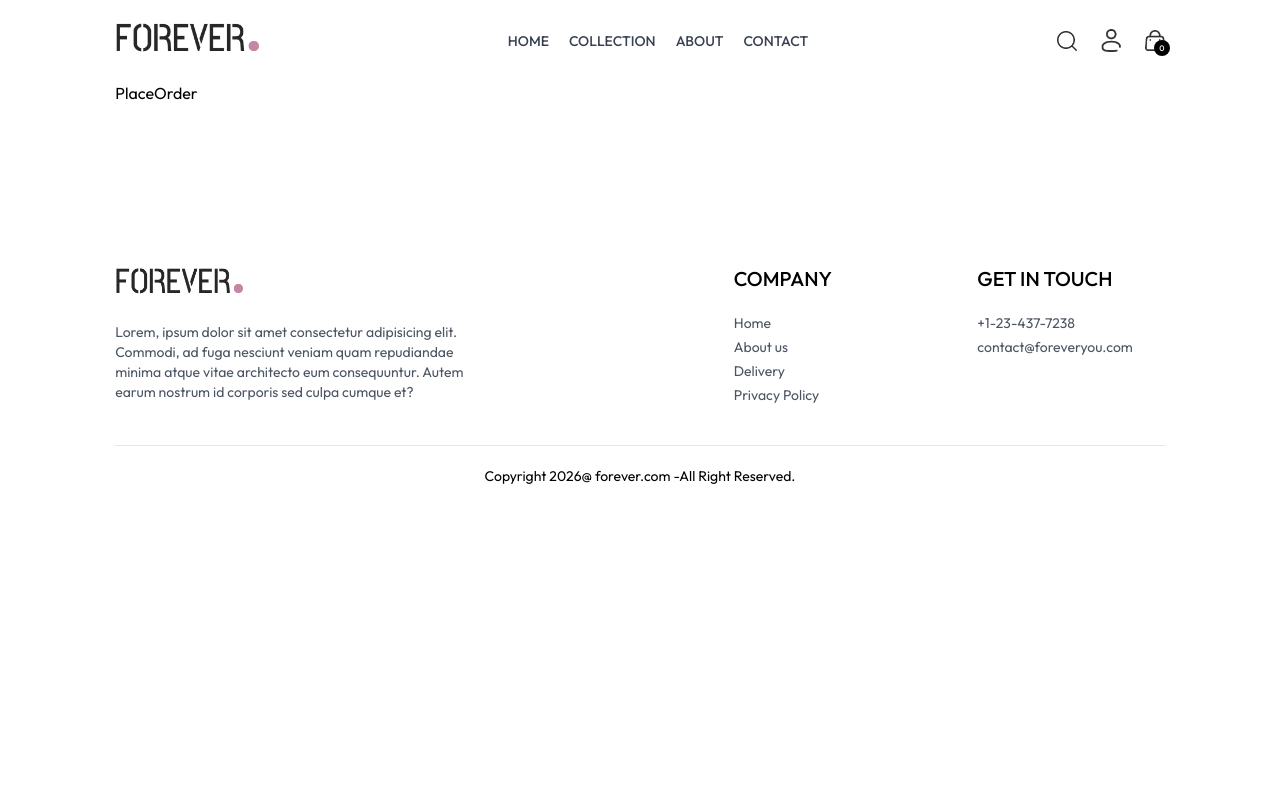
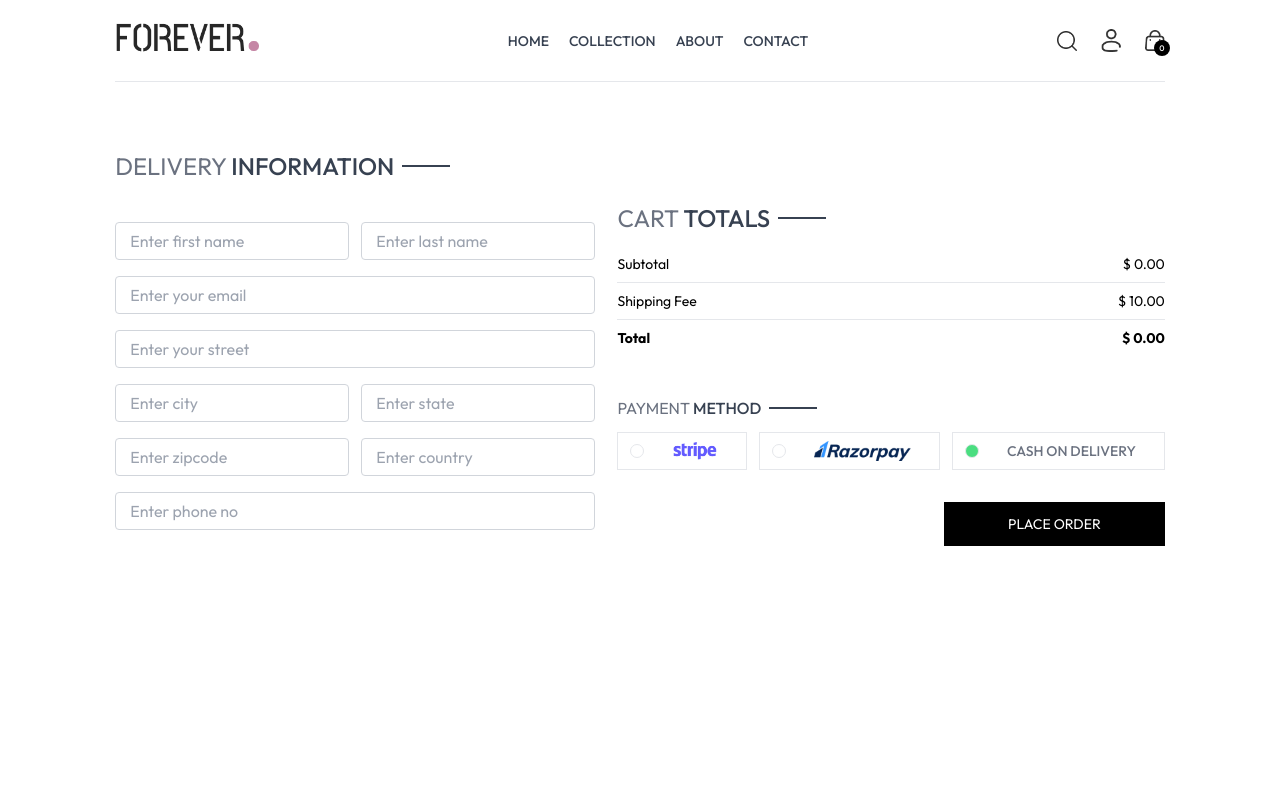
Before and after one commit to Abhinav-Kumar-Bindra21/E-Commerce, a React (Vite) app in the folder frontend/: page /place-order in a window 1280 px wide. Shown: the top 800 px of the page. Built offline with nearby package versions, Linux system fonts and the light colour scheme.

Commit message:
placeorder page ui done

```diff
--- a/frontend/src/pages/PlaceOrder.jsx
+++ b/frontend/src/pages/PlaceOrder.jsx
@@ -1,7 +1,109 @@
-import React from "react";
+import React, { useContext, useState } from "react";
+import Title from "../components/Title";
+import CartTotal from "../components/CartTotal";
+import { assets } from "../assets/frontend_assets/assets";
+import { ShopContext } from "../context/ShopContext";
 
 const PlaceOrder = () => {
-  return <div>PlaceOrder</div>;
+  const { navigate } = useContext(ShopContext);
+  const [method, setMethod] = useState("cod");
+  return (
+    <div className="flex flex-col sm:flex-row justify-between gap-4 pt-5 sm:pt-14 min-h-[80vh] border-t">
+      {/* ---------------------Left Side --------------------------------- */}
+      <div className="flex flex-col gap-4 w-full sm:max-w-[480px]">
+        <div className="text-xl sm:text-2xl my-3">
+          <Title text1={"DELIVERY"} text2={"INFORMATION"} />
+        </div>
+
+        <div className="flex gap-3">
+          <input
+            type="text"
+            placeholder="Enter first name"
+            className="border border-gray-300 rounded py-1.5 px-3.5 w-full"
+          />
+          <input
+            type="text"
+            placeholder="Enter last name"
+            className="border border-gray-300 rounded py-1.5 px-3.5 w-full"
+          />
+        </div>
+
+        <input
+          type="email"
+          placeholder="Enter your email"
+          className="border border-gray-300 rounded py-1.5 px-3.5 w-full"
+        />
+        <input
+          type="text"
+          placeholder="Enter your street"
+          className="border border-gray-300 rounded py-1.5 px-3.5 w-full"
+        />
+        <div className="flex gap-3">
+          <input type="text" placeholder="Enter city" className="border border-gray-300 rounded py-1.5 px-3.5 w-full" />
+          <input
+            type="text"
+            placeholder="Enter state"
+            className="border border-gray-300 rounded py-1.5 px-3.5 w-full"
+          />
+        </div>
+
+        <div className="flex gap-3">
+          <input
+            type="number"
+            placeholder="Enter zipcode"
+            className="border border-gray-300 rounded py-1.5 px-3.5 w-full"
+          />
+          <input
+            type="text"
+            placeholder="Enter country"
+            className="border border-gray-300 rounded py-1.5 px-3.5 w-full"
+          />
+        </div>
+
+        <input
+          type="number"
+          placeholder="Enter phone no"
+          className="border border-gray-300 rounded py-1.5 px-3.5 w-full"
+        />
+      </div>
+      {/* ------------------------------Right Side -------------------------------- */}
+
+      <div className="mt-8">
+        <div className="mt-8 min-w-80">
+          <CartTotal />
+        </div>
+
+        <div className="mt-12">
+          <Title text1={"PAYMENT"} text2={"METHOD"} />
+
+          {/* --------------- Payment Method Selection */}
+          <div className="flex gap-3 flex-col lg:flex-row">
+            <div onClick={() => setMethod("stripe")} className="flex items-center gap-3 border p-2 px-3 cursor-pointer">
+              <p className={`min-w-3.5 h-3.5 border rounded-full ${method === "stripe" ? "bg-green-400" : ""}`}></p>
+              <img className="h-5 mx-4" src={assets.stripe_logo} alt="" />
+            </div>
+            <div
+              onClick={() => setMethod("razorpay")}
+              className="flex items-center gap-3 border p-2 px-3 cursor-pointer"
+            >
+              <p className={`min-w-3.5 h-3.5 border rounded-full ${method === "razorpay" ? "bg-green-400" : ""}`}></p>
+              <img className="h-5 mx-4" src={assets.razorpay_logo} alt="" />
+            </div>
+            <div onClick={() => setMethod("cod")} className="flex items-center gap-3 border p-2 px-3 cursor-pointer">
+              <p className={`min-w-3.5 h-3.5 border rounded-full ${method === "cod" ? "bg-green-400" : ""}`}></p>
+              <p className="text-gray-500 text-sm font-medium mx-4">CASH ON DELIVERY</p>
+            </div>
+          </div>
+
+          <div className="w-full text-end mt-8">
+            <button onClick={() => navigate("/orders")} className="bg-black text-white px-16 py-3 text-sm">
+              PLACE ORDER
+            </button>
+          </div>
+        </div>
+      </div>
+    </div>
+  );
 };
 
 export default PlaceOrder;
```
